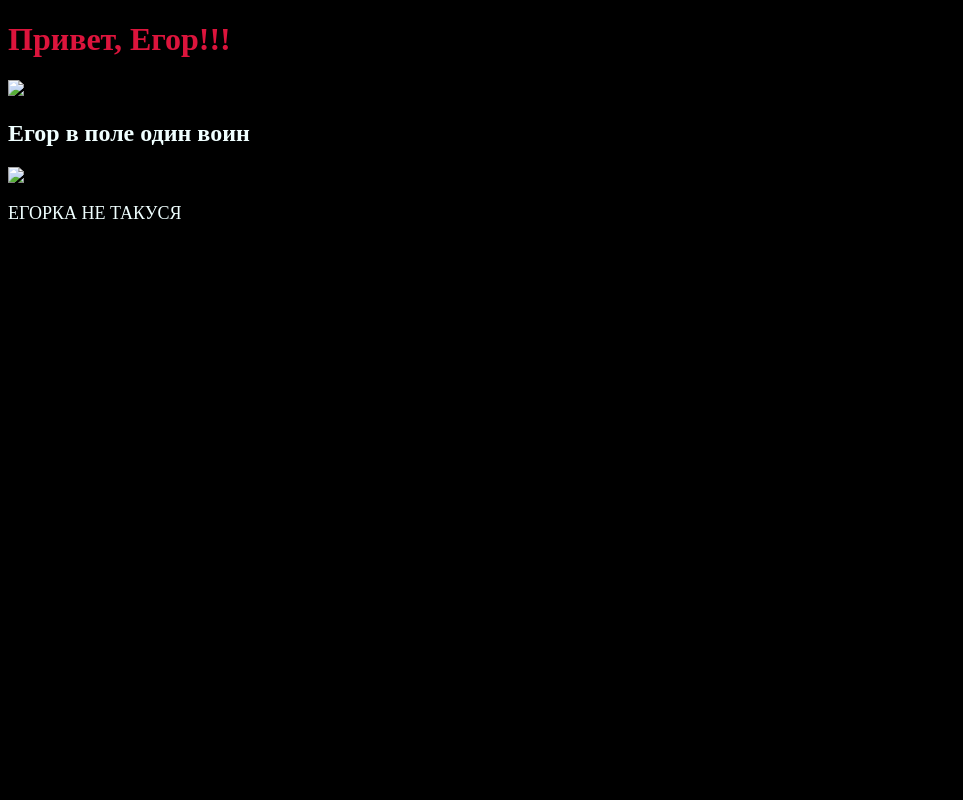
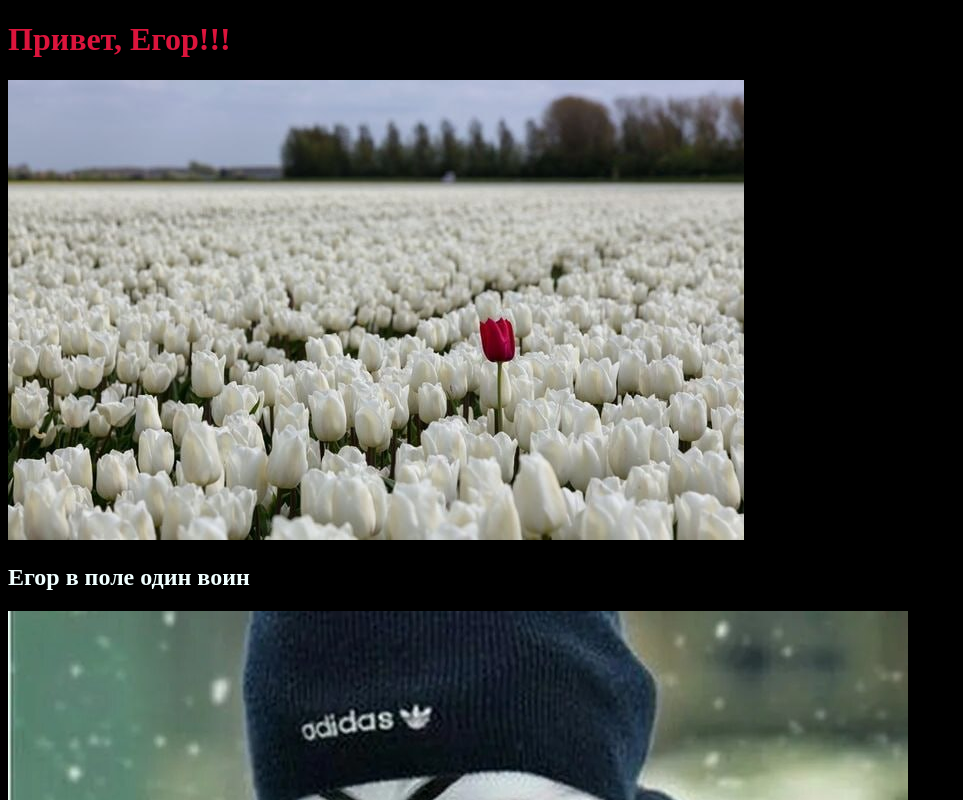
Before and after one commit to rainys12/egor, a plain HTML site: page index.html in a window 1280 px wide. Shown: the top 800 px of the page, without its empty margins (0-963 px from the left). Drawn offline with Linux system fonts and the light colour scheme; a web font is replaced by a local one.

Commit message:
Add files via upload

```diff
--- a/index.html
+++ b/index.html
@@ -29,9 +29,9 @@
 
 <body>
     <h1>Привет, Егор!!!</h1>
-    <img src="12.jpg">
+    <img src="img/12.jpg">
     <h2>Егор в поле один воин</h2>
-    <img src="swag.jpg" alt="тупо егорка 2007">
+    <img src="img/swag.jpg" alt="тупо егорка 2007">
     <p> ЕГОРКА НЕ ТАКУСЯ</p>
 </body>
 </html>
```
